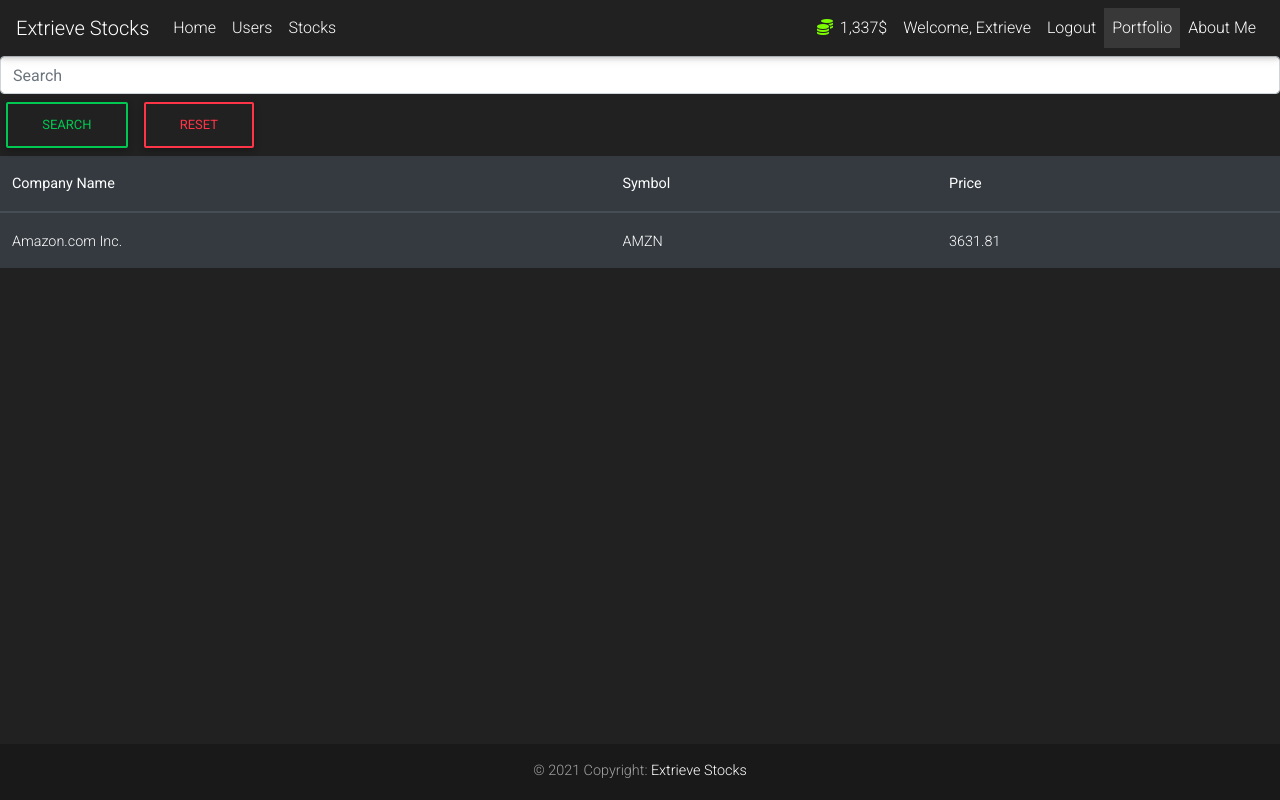
After one commit to Extrieve/stocks_app, a Flask app: page /portfolio/1 in a window 1280 px wide. The commit adds this page. Run offline with Flask 2, Linux system fonts and the light colour scheme; a user stored in the database is signed in; data comes from the database, SQL or seed files in the repository; both versions use the stored data as it was after the commit; some libraries are stand-ins or nearby versions.

Commit message:
Users can purchase stocks!
- Added functionality for stock purchase!

```diff
--- a/app.py
+++ b/app.py
@@ -1,4 +1,4 @@
-from models import app, db, User, Stocks
+from models import app, db, User, Stocks, Portfolios
 from flask import render_template, request, redirect, url_for, flash
 from forms import RegisterForm, StocksForm, LoginForm,  PurchaseItemForm
 from flask_login import login_user, logout_user, login_required, current_user
@@ -37,7 +37,31 @@ def stocks():
     else:
         stock_data = Stocks.query.all()
 
+    if request.method == 'POST':
+        purchased_item = request.form.get('purchased_item')
+        p_stock_object = Stocks.query.filter_by(name=purchased_item).first()
+        if p_stock_object:
+            if current_user.budget > p_stock_object.latest_price:
+                new_entry = Portfolios(
+                    name=p_stock_object.name, symbol=p_stock_object.symbol, user_id=current_user.id, price=p_stock_object.latest_price)
+                current_user.budget -= p_stock_object.latest_price
+                db.session.add(new_entry)
+                db.session.commit()
+                flash(
+                    f"Congratulations! You purchased {p_stock_object.name} for {p_stock_object.latest_price}$", category='success')
+                return redirect(url_for('portfolios', id=current_user.id))
+            else:
+                flash(
+                    f"Unfortunately, you don't have enough money to purchase {p_stock_object.name}!", category='danger')
+
     return render_template('stocks.html', stock_data=stock_data, purchase_form=purchase_form)
+
+
+@app.route('/portfolio/<int:id>', methods=['GET', 'POST'])
+@login_required
+def portfolios(id):
+    my_stocks = Portfolios.query.filter_by(user_id=id)
+    return render_template('portfolios.html', stocks=my_stocks)
 
 
 @app.route('/about-me', methods=['GET', 'POST'])
--- a/input_data.py
+++ b/input_data.py
@@ -3,7 +3,7 @@ import json
 
 with open('user_data.json') as file:
     data = json.load(file)
-    for entry in data[:100]:
+    for entry in data[:200]:
         new_user = User(username=entry['username'], password=entry['password'], name=entry['first_name'], last=entry['last_name'],
                         email=entry['email'], budget=entry['budget'])
         db.session.add(new_user)
--- a/models.py
+++ b/models.py
@@ -74,3 +74,11 @@ class Stocks(db.Model):
                 return f"{self.iex_volume}"
         else:
             return f"None"
+
+
+class Portfolios(db.Model):
+    id = db.Column(db.Integer, primary_key=True)
+    name = db.Column(db.String, nullable=False)
+    symbol = db.Column(db.String(5))
+    user_id = db.Column(db.Integer)
+    price = db.Column(db.Float)
--- a/templates/base.html
+++ b/templates/base.html
@@ -85,6 +85,9 @@
             </li>
           </ul>
           <ul class="navbar-nav">
+            <li class="nav-item {{ 'active' if active_page == 'portfolios' else '' }}">
+              <a class="nav-link" href="/portfolio/{{current_user.id}}">Portfolio</a>
+            </li>
             <li class="nav-item {{ 'active' if active_page == 'about_me' else '' }}">
               <a class="nav-link" href="{{ url_for('about_me') }}">About Me</a>
             </li>
--- a/templates/includes/items_modals.html
+++ b/templates/includes/items_modals.html
@@ -64,7 +64,7 @@
         </form>
       </div>
       <div class="modal-footer">
-        <button type="button" class="btn btn-secondary"
+        <button type="button" class="btn btn-outline-info"
                 data-dismiss="modal">Close
         </button>
       </div>
--- /dev/null
+++ b/templates/portfolios.html
@@ -0,0 +1,35 @@
+{% extends 'base.html' %}
+
+{% set active_page = "portfolios" %}
+
+{% block title %}
+Portfolio
+{% endblock %}
+
+{% block content %}
+<form class="form-register" style="color:white" method="GET">
+  <input class="form-control mr-sm-2" type="search" placeholder="Search" name="q">
+  <button class="btn btn-outline-success my-2 my-0" type="submit" name="search">Search</button>
+  <button class="btn btn-outline-danger my-2 my-0" type="submit" name="reset" href="{{url_for('stocks')}}">Reset</button>
+</form>
+<table class="table table-hover table-dark">
+  <thead>
+    <tr>
+      <!-- Your Columns HERE -->
+      <th scope="col">Company Name</th>
+      <th scope="col">Symbol</th>
+      <th scope="col">Price</th>
+    </tr>
+  </thead>
+  <tbody>
+    <!-- Your rows inside the table HERE: -->
+    {%for data in stocks%}
+    <tr>
+      <td>{{data.name}}</td>
+      <td>{{data.symbol}}</td>
+      <td>{{data.price}}</td>
+    </tr>
+    {%endfor%}
+  </tbody>
+</table>
+{% endblock %}
```
Also changed, not shown: database.db.
